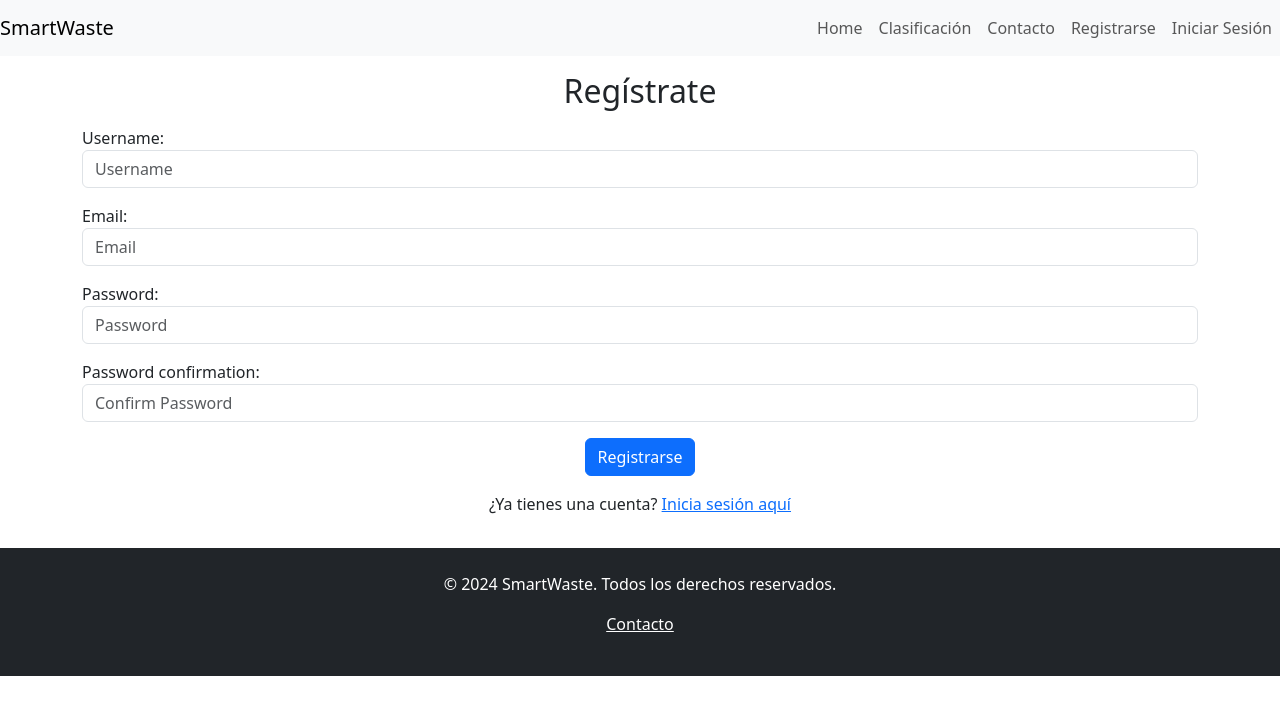
After one commit to BrayanQuinonesGuerrero/smart_waste, a Django app: page /signup/ in a window 1280 px wide. The commit adds this page. Shown: the top 715 px of the page. Run offline with Django 4.2, Linux system fonts and the light colour scheme; some libraries are stand-ins or nearby versions.

Commit message:
adding the signup page

```diff
--- a/core/forms.py
+++ b/core/forms.py
@@ -1,4 +1,7 @@
+from django.contrib.auth.forms import UserCreationForm
+from django.contrib.auth.models import User
 from django import forms
+
 
 class CustomLoginForm(forms.Form):
     username = forms.CharField(
@@ -14,3 +17,32 @@ class CustomLoginForm(forms.Form):
             'placeholder': 'Contraseña',
         }),
     )
+
+
+class CustomSignupForm(UserCreationForm):
+    email = forms.EmailField(
+        required=True,
+        widget=forms.EmailInput(attrs={
+            'class': 'form-control',
+            'placeholder': 'Correo electrónico',
+            'label': 'Correo electrónico',
+        })
+    )
+
+    class Meta:
+        model = User
+        fields = ['username', 'email', 'password1', 'password2']
+        widgets = {
+            'username': forms.TextInput(attrs={
+                'class': 'form-control',
+                'placeholder': 'Nombre de usuario',
+            }),
+            'password1': forms.PasswordInput(attrs={
+                'class': 'form-control',
+                'placeholder': 'Contraseña',
+            }),
+            'password2': forms.PasswordInput(attrs={
+                'class': 'form-control',
+                'placeholder': 'Confirma tu contraseña',
+            }),
+        }
--- a/core/urls.py
+++ b/core/urls.py
@@ -1,7 +1,7 @@
 from django.contrib import admin
 from django.urls import path
 
-from .views import HomeView, ContactView, ClassificationView, RoutesView, ContainersView, LoginView
+from .views import HomeView, ContactView, ClassificationView, RoutesView, ContainersView, LoginView, LogoutView, SignupView
 
 
 urlpatterns = [
@@ -12,4 +12,6 @@ urlpatterns = [
     path('routes/', RoutesView.as_view(), name='routes'),
     path('containers/', ContainersView.as_view(), name='containers'),
     path('login/', LoginView.as_view(), name='login'),
+    path('logout/', LogoutView.as_view(), name='logout'),
+    path('signup/', SignupView.as_view(), name='signup'),
 ]
--- a/core/views.py
+++ b/core/views.py
@@ -1,8 +1,10 @@
 from django.views.generic import TemplateView
-from django.contrib.auth.views import LoginView
+from django.contrib.auth.views import LoginView, LogoutView
 import json
+from django.views.generic.edit import CreateView
+from django.urls import reverse_lazy
 
-from .forms import CustomLoginForm
+from .forms import CustomLoginForm, CustomSignupForm
 
 
 class HomeView(TemplateView):
@@ -99,3 +101,19 @@ class CustomLoginView(LoginView):
 
     def get_success_url(self):
         return self.request.GET.get('next', '/')
+
+
+class CustomLogoutView(LogoutView):
+    template_name = "logout.html"
+    next_page = '/'
+
+
+
+class SignupView(CreateView):
+    template_name = "signup.html"
+    form_class = CustomSignupForm
+    success_url = reverse_lazy('login')
+
+    def form_valid(self, form):
+        response = super().form_valid(form)
+        return response
--- a/templates/layouts/partials/navbar.html
+++ b/templates/layouts/partials/navbar.html
@@ -24,11 +24,14 @@
                     <a class="nav-link" href="{% url "routes" %}">Rutas</a>
                 </li>
                 <li class="nav-item">
-                    <a class="nav-link" href="#">Logout</a>
+                    <a class="nav-link" href="{% url "logout" %}">Logout</a>
                 </li>
             {% else %}
                 <li class="nav-item">
-                    <a class="nav-link" href="{% url "login" %}">Login</a>
+                    <a class="nav-link" href="{% url "signup" %}">Registrarse</a>
+                </li>
+                <li class="nav-item">
+                    <a class="nav-link" href="{% url "login" %}">Iniciar Sesión</a>
                 </li>
             {% endif %}
         </ul>
--- a/templates/registration/login.html
+++ b/templates/registration/login.html
@@ -29,7 +29,9 @@
                     <input type="checkbox" class="form-check-input" id="rememberMe" name="remember_me">
                     <label class="form-check-label" for="rememberMe">Recuérdame</label>
                 </div>
-                <button type="submit" class="btn btn-primary btn-block">Iniciar Sesión</button>
+                <div class="text-center">
+                    <button type="submit" class="btn btn-primary">Iniciar Sesión</button>
+                </div>
             </form>
             <p class="text-center mt-3">
                 ¿No tienes una cuenta? <a href="#">Regístrate aquí</a>
--- /dev/null
+++ b/templates/signup.html
@@ -0,0 +1,40 @@
+{% extends "layouts/base.html" %}
+
+{% block title %}
+    Signup
+{% endblock title %}
+
+{% block content %}
+
+    <!-- Signup Form -->
+    <div class="container py-3">
+        <h2 class="text-center mb-3">Regístrate</h2>
+        <form method="post" action="" class="needs-validation">
+            {% csrf_token %}
+            {{ form.non_field_errors }}
+            <div class="mb-3">
+                {{ form.username.label_tag }}
+                <input type="text" name="username" class="form-control" placeholder="Username">
+            </div>
+            <div class="mb-3">
+                {{ form.email.label_tag }}
+                <input type="email" name="email" class="form-control" placeholder="Email">
+            </div>
+            <div class="mb-3">
+                {{ form.password1.label_tag }}
+                <input type="password" name="password1" class="form-control" placeholder="Password">
+            </div>
+            <div class="mb-3">
+                {{ form.password2.label_tag }}
+                <input type="password" name="password2" class="form-control" placeholder="Confirm Password">
+            </div>
+            <div class="text-center">
+                <button type="submit" class="btn btn-primary btn-block">Registrarse</button>
+            </div>
+        </form>
+        <p class="text-center mt-3">
+            ¿Ya tienes una cuenta? <a href="{% url 'login' %}">Inicia sesión aquí</a>
+        </p>
+    </div>
+
+{% endblock content %}
```
Also changed, not shown: templates/home/index.html (+3 -4 lines).
